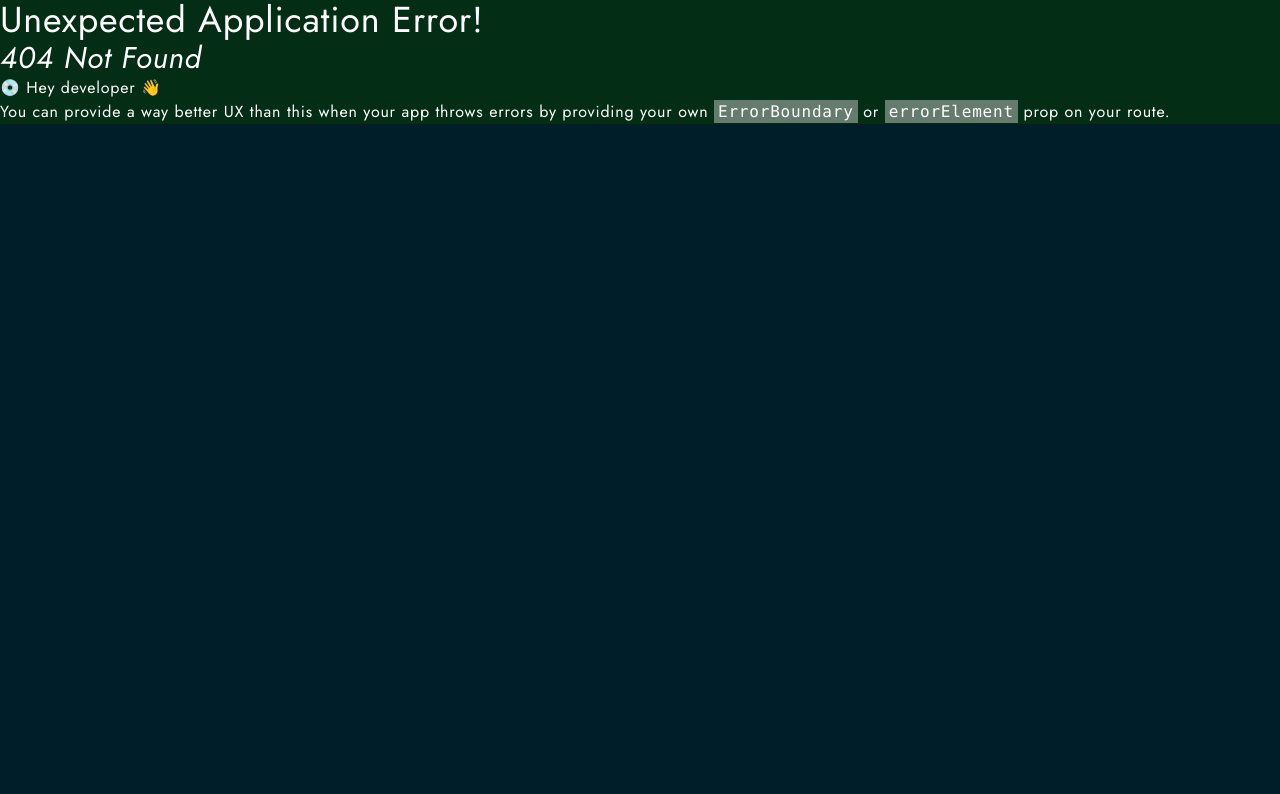
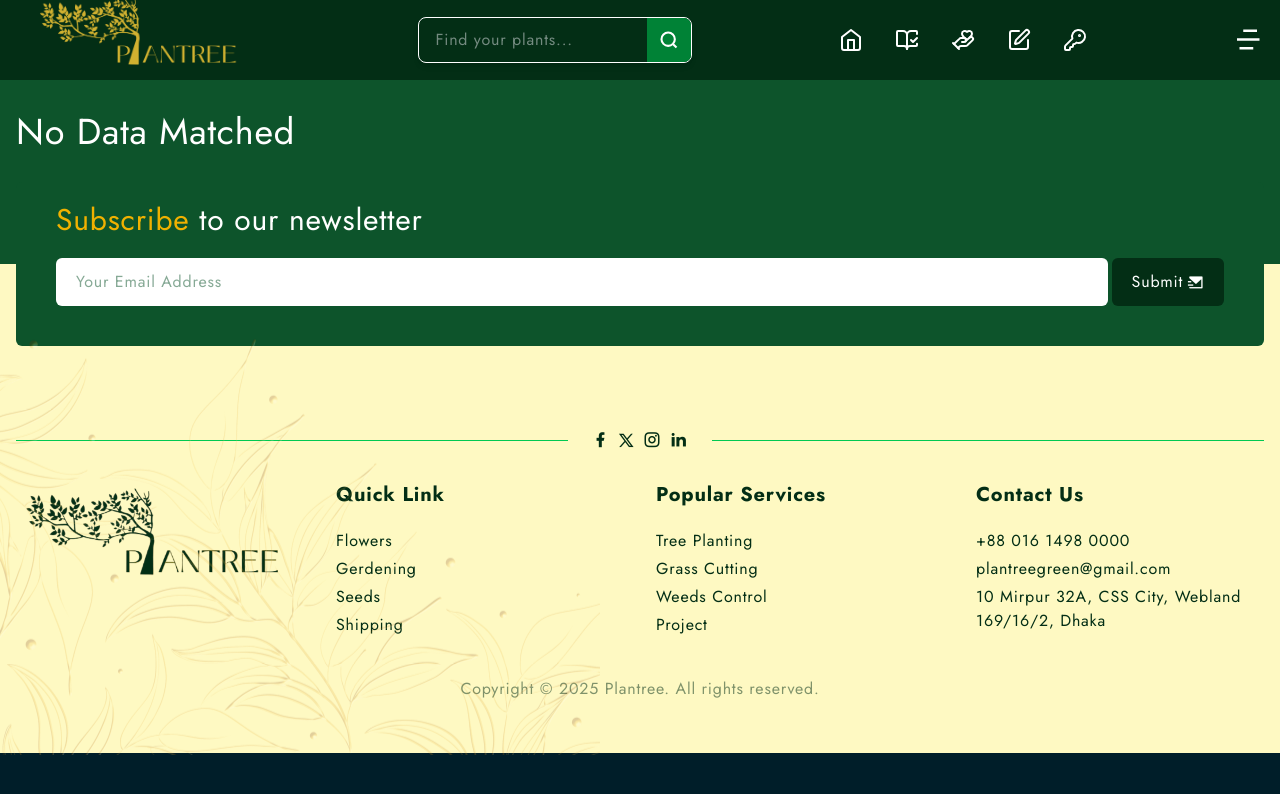
Before and after one commit to jakaria2055/Plantree_client, a React (Vite) app: page /ProductListByKeyword/1 in a window 1280 px wide. Before the commit this address had no page. Shown: the top 794 px of the page. Built offline with nearby package versions, Linux system fonts and the light colour scheme; no server answers.

Commit message:
search product list by fetching searchByKeyword API:

```diff
--- a/src/components/CategoryFilter.jsx
+++ /dev/null
@@ -1,23 +0,0 @@
-import React from 'react'
-
-function CategoryFilter({selectCategory, setSelectCategory, categories}) {
-  return (
-    <div>
-        <label className='block mb-1 font-bold jost-regular'>📊 Filter by Category: </label>
-        <select
-        value={selectCategory}
-        onChange={(e)=> setSelectCategory(e.target.value)}
-        className='p-1 text-sm bg-green-900 rounded border-2 border-gray-300 min-w-[120px]'
-        >
-            <option value="">All Category</option>
-            {
-                categories.map((category)=> (
-                    <option key={category} value={category}>{category}</option>
-                ))
-            }
-        </select>
-    </div>
-  )
-}
-
-export default CategoryFilter
--- a/src/components/DescentFilter.jsx
+++ /dev/null
@@ -1,25 +0,0 @@
-import React from "react";
-
-function DescentFilter({ selectDescent, setSelectDescent, Descents }) {
-  return (
-    <div>
-      <label className="block mb-1 font-bold jost-regular">
-        📊 Filter by Descent:{" "}
-      </label>
-      <select
-        value={selectDescent}
-        onChange={(e) => setSelectDescent(e.target.value)}
-        className="p-1 text-sm bg-green-900 rounded border-2 border-gray-300 min-w-[120px]"
-      >
-        <option value="">All Descent</option>
-        {Descents.map((descent) => (
-          <option key={descent} value={descent}>
-            {descent}
-          </option>
-        ))}
-      </select>
-    </div>
-  );
-}
-
-export default DescentFilter;
--- a/src/components/Header.jsx
+++ b/src/components/Header.jsx
@@ -1,6 +1,7 @@
 import React, { useState, useEffect, useRef } from "react";
 import { Link, NavLink, useNavigate } from "react-router-dom";
 import UserStore from "../store/UserStore";
+import SearchComponents from "./SearchComponents";
 
 const Header = () => {
   const navigate = useNavigate();
@@ -45,6 +46,10 @@ const Header = () => {
         {/* <div className="lobster-regular sm:text-2xl">IndorePlants</div> */}
         <div className="p-4 mt-32 w-64 h-64">
           <img src="/img/Plantree (2).PNG" alt="" />
+        </div>
+
+        <div>
+          <SearchComponents />
         </div>
 
         <div
--- a/src/components/PlantsGrid.jsx
+++ b/src/components/PlantsGrid.jsx
@@ -3,22 +3,26 @@ import ProductStore from "../store/ProductStore";
 import PlantsCard from "./PlantsCard";
 import ProductSkeleton from "../skeleton/ProductSkeleton";
 
-function PlantsGrid() {
+function PlantsGrid({productList}) {
   const { ProductList, ProductListRequest } = ProductStore();
 
-  useEffect(() => {
-    (async () => {
-      await ProductListRequest();
-    })();
-  }, []);
+useEffect(() => {
+    if (!productList) {
+      (async () => {
+        await ProductListRequest();
+      })();
+    }
+  }, [productList]);
 
-  if (ProductList === null) {
+  const data = productList || ProductList;
+
+  if (data === null) {
     return <ProductSkeleton />;
   } else {
     return (
       <div className="relative  bg-green-900 mb-28 mt-30 flex flex-col gap-5 justify-center">
         <div className="container w-full grid grid-cols-1 gap-x-12 gap-y-36 md:grid-cols-2 lg:grid-cols-3 xl:grid-cols-4">
-          {ProductList.map((item, i) => (
+          {data.map((item, i) => (
             <PlantsCard key={i} item={item} />
           ))}
         </div>
--- /dev/null
+++ b/src/components/ProductByKeyword.jsx
@@ -0,0 +1,35 @@
+import { useParams } from "react-router-dom";
+import { useEffect } from "react";
+import PlantsGrid from "./PlantsGrid";
+import ProductStore from "../store/ProductStore";
+
+function ProductByKeyword() {
+  const { ListByKeywordRequest, KeywordProductList } = ProductStore();
+  const { keyword } = useParams();
+
+  useEffect(() => {
+    (async () => {
+      await ListByKeywordRequest(keyword);
+    })();
+  }, [keyword]);
+
+  if (KeywordProductList === null) {
+    return (
+      <section className="bg-green-900">
+        <div className="container bg-green-900">
+          <h2>No Data Matched</h2>
+        </div>
+      </section>
+    );
+  } else {
+    return (
+      <section className="bg-green-900">
+        <div className="container bg-green-900">
+          <PlantsGrid productList={KeywordProductList} />
+        </div>
+      </section>
+    );
+  }
+}
+
+export default ProductByKeyword;
--- a/src/components/SearchComponents.jsx
+++ b/src/components/SearchComponents.jsx
@@ -1,36 +1,45 @@
-// import React from "react";
+import React from "react";
+import ProductStore from "../store/ProductStore";
+import { Link } from "react-router-dom";
 
-// function SearchComponents({ searchText, setSearchText }) {
-//   return (
-//     <div className="">
-//       <div className="mb-2">
-//         <label className="input bg-green-900 border-green-950 border-2 text-white p-3 rounded-md flex items-center gap-2 jost-regular">
-//           <svg
-//             className="h-[1em] opacity-50"
-//             xmlns="http://www.w3.org/2000/svg"
-//             viewBox="0 0 24 24"
-//           >
-//             <g
-//               strokeLinejoin="round"
-//               strokeLinecap="round"
-//               strokeWidth="2.5"
-//               fill="none"
-//               stroke="currentColor"
-//             >
-//               <circle cx="11" cy="11" r="8"></circle>
-//               <path d="m21 21-4.3-4.3"></path>
-//             </g>
-//           </svg>
-//           <input
-//             type="text"
-//             placeholder="Find your Plants"
-//             value={searchText}
-//             onChange={(e) => setSearchText(e.target.value)}
-//           />
-//         </label>
-//       </div>
-//     </div>
-//   );
-// }
+function SearchComponents() {
+  const { SearchKeyword, SetSearchKeyword } = ProductStore();
 
-// export default SearchComponents;
+  return (
+    <div className="w-full max-w-md mx-auto">
+      <div className="relative">
+        <div className="flex items-center bg-green-950 rounded-lg shadow-md overflow-hidden border border-white focus-within:ring-2 focus-within:ring-green-500 focus-within:border-green-500 transition-all duration-200">
+          <input
+            type="text"
+            placeholder="Find your plants..."
+            value={SearchKeyword}
+            onChange={(e) => SetSearchKeyword(e.target.value)}
+            className="w-full px-4 py-3 text-gray-200 leading-tight focus:outline-none"
+          />
+          <Link
+            to={
+              SearchKeyword.length > 0
+                ? `/ProductListByKeyword/${SearchKeyword}`
+                : `/`
+            }
+            className="p-3 bg-green-700 hover:bg-green-800 transition-colors duration-200 flex items-center justify-center"
+          >
+            <svg
+              className="h-5 w-5 text-white"
+              xmlns="http://www.w3.org/2000/svg"
+              viewBox="0 0 24 24"
+              fill="none"
+              stroke="currentColor"
+              strokeWidth="2.5"
+            >
+              <circle cx="11" cy="11" r="8" />
+              <path d="m21 21-4.3-4.3" />
+            </svg>
+          </Link>
+        </div>
+      </div>
+    </div>
+  );
+}
+
+export default SearchComponents;
--- a/src/routers/routes.jsx
+++ b/src/routers/routes.jsx
@@ -16,6 +16,7 @@ import LoginPage from "../pages/LoginPage";
 import RegistrationPage from "../pages/RegistrationPage";
 import OTPpage from "../pages/OTPpage";
 import ProfilePage from "../pages/ProfilePage";
+import ProductByKeyword from "../components/ProductByKeyword";
 
 export const router = createBrowserRouter([
     {
@@ -86,6 +87,11 @@ export const router = createBrowserRouter([
                 path:"/profile",
                 element: <ProfilePage />,
             },
+            {
+                path:"/ProductListByKeyword/:keyword",
+                element: <ProductByKeyword />,
+            },
+
         ]
     }
 ])
--- a/src/store/ProductStore.js
+++ b/src/store/ProductStore.js
@@ -27,6 +27,22 @@ const ProductStore = create((set) => ({
       set({ CategoryProductList: res.data["data"] });
     }
   },
+
+  KeywordProductList: null,
+  ListByKeywordRequest: async (Keyword) => {
+    set({KeywordProductList:null});
+    let res = await axios.get(`${Base_Url}/ProductListByKeyword/${Keyword}`);
+    if (res.data["status"] === "success") {
+      set({ KeywordProductList: res.data["data"] });
+    }
+  },
+
+  SearchKeyword:"",
+  SetSearchKeyword: (Keyword) =>{
+    set({SearchKeyword: Keyword});
+  }
+
+
 }));
 
 export default ProductStore;
```
